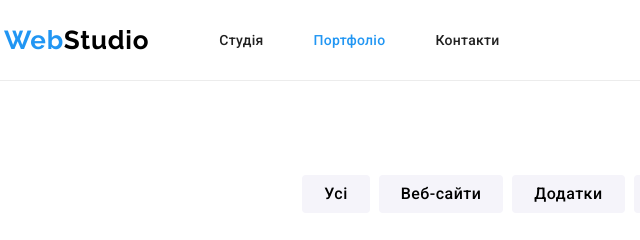
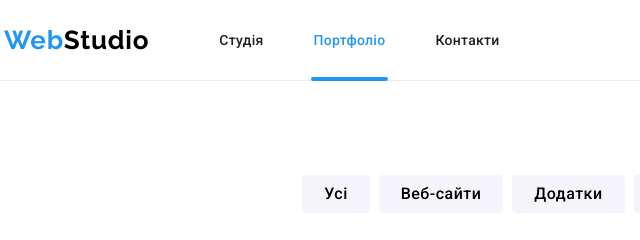
Before and after one commit to AnatoliiKobzar/goit-markup-hw-05, a plain HTML site: page portfolio.html in a window 1280 px wide. Shown: the top 240 px of the page, 51-691 px from the left. Drawn offline with nearby package versions, Linux system fonts and the light colour scheme.

Commit message:
Добавляет подчеркивание активной ссылки

```diff
--- a/css/styles.css
+++ b/css/styles.css
@@ -113,7 +113,20 @@ img {
 }
 
 .active-link {
+  position: relative;
   color: var(--accent-color);
+}
+
+.active-link::after {
+  position: absolute;
+  right: -4%;
+  bottom: -1px;
+  display: block;
+  content: '';
+  width: 108%;
+  height: 4px;
+  background-color: var(--accent-color);
+  border-radius: 2px;
 }
 
 .site-nav {
```
